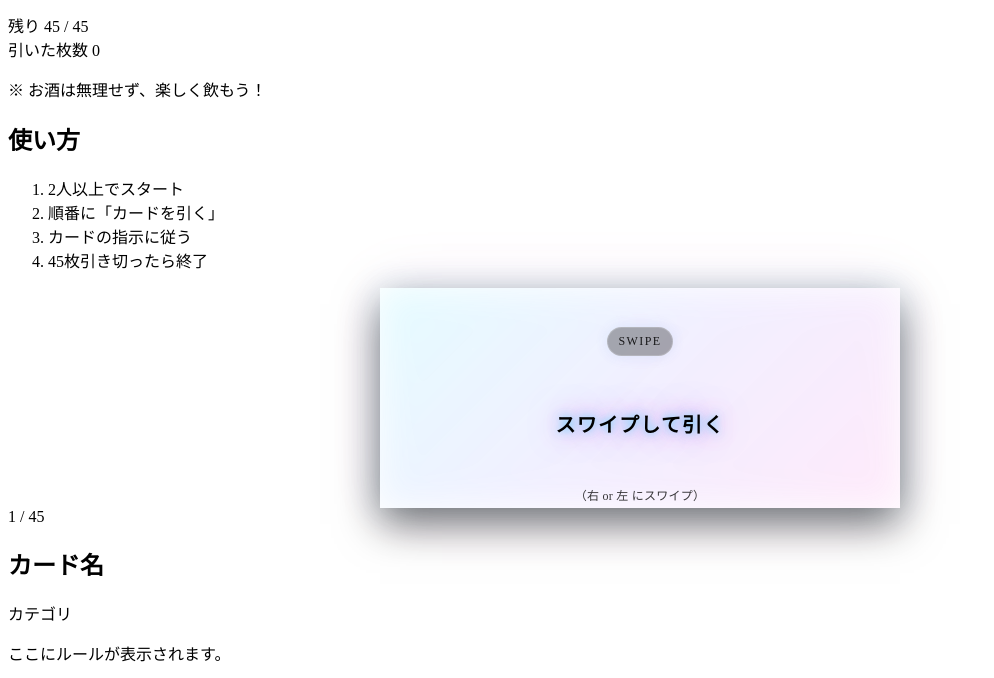
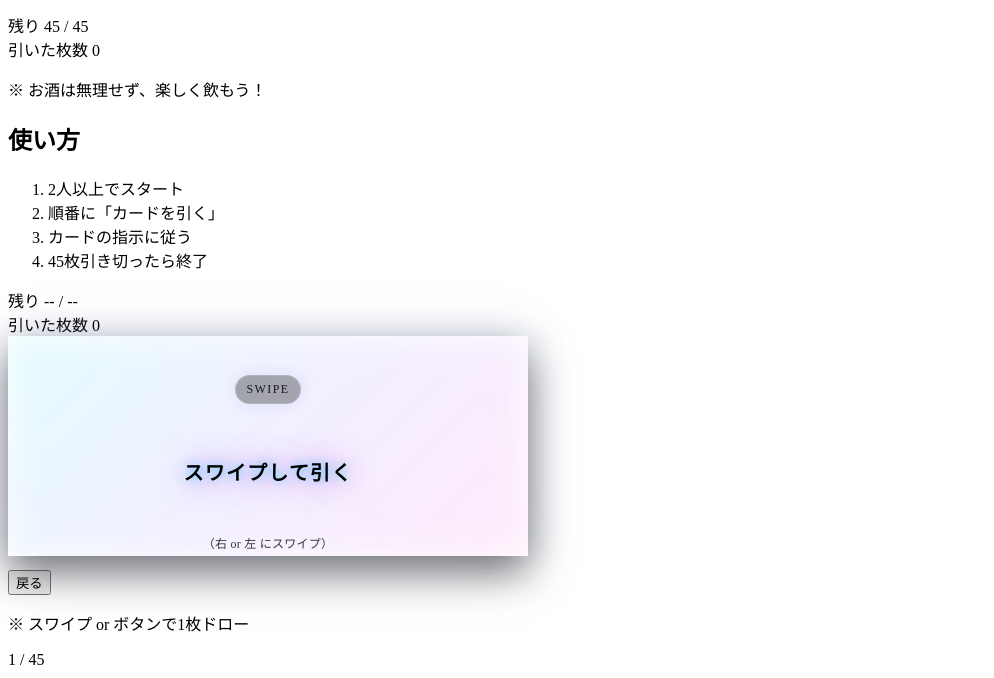
Before and after one commit to iguchin0308/drink-game-v2, a plain HTML site: page index.html in a window 1280 px wide. Shown: the part 116-794 px from the top of the page, without its empty margins (0-994 px from the left). Drawn offline with Linux system fonts and the light colour scheme.

Commit message:
Update index.html

```diff
--- a/index.html
+++ b/index.html
@@ -19,11 +19,13 @@
         <h1>つぶれちゃってもいいですか？</h1>
         <p class="sub">カードを引いて盛り上げよう（全<span id="total">--</span>枚）</p>
       </div>
-
     </header>
 
     <div class="screens" role="main" aria-label="飲みゲー本体">
 
+      <!-- =========================
+           1) デッキ画面（最初に出す）
+           ========================= -->
       <section id="screen-deck" class="screen screen-active" role="region" aria-label="カードを引く画面">
         <div class="card card-deck">
           <div class="deck-info" aria-label="デッキ情報">
@@ -33,7 +35,7 @@
 
           <button id="btn-draw" class="draw-btn" type="button">
             <span class="draw-btn__top">カードを引く</span>
-            <span class="draw-btn__bottom">タップして1枚ドロー</span>
+            <span class="draw-btn__bottom">タップしてスワイプ画面へ</span>
           </button>
 
           <p class="hint">※ お酒は無理せず、楽しく飲もう！</p>
@@ -48,9 +50,18 @@
             <li><span id="total5">--</span>枚引き切ったら終了</li>
           </ol>
         </div>
+      </section>
 
-        <!-- ===== Draw Screen（カードを引く画面）===== -->
-        <section id="draw-screen" class="draw-screen" aria-label="カードを引く画面">
+      <!-- =========================
+           2) ドロー画面（スワイプ）
+           ========================= -->
+      <section id="screen-draw" class="screen" role="region" aria-label="スワイプしてカードを引く画面">
+        <div class="card card-deck">
+          <div class="deck-info" aria-label="デッキ情報">
+            <div class="pill">残り <span id="remain_draw">--</span> / <span id="total_draw">--</span></div>
+            <div class="pill subtle">引いた枚数 <span id="drawn_draw">0</span></div>
+          </div>
+
           <div id="draw-card" class="draw-card" role="button" tabindex="0" aria-label="スワイプしてカードを引く">
             <div class="draw-card-inner">
               <div class="draw-badge">SWIPE</div>
@@ -60,16 +71,24 @@
           </div>
 
           <button id="btn-draw-swipe" class="btn-draw" type="button">カードを引く</button>
-        </section>
+
+          <div class="actions actions-one" style="margin-top: 14px;">
+            <button id="btn-draw-back" class="btn btn-ghost btn-full" type="button">戻る</button>
+          </div>
+
+          <p class="hint">※ スワイプ or ボタンで1枚ドロー</p>
+        </div>
       </section>
 
+      <!-- =========================
+           3) カード表示画面
+           ========================= -->
       <section id="screen-reveal" class="screen" role="region" aria-label="カード表示画面">
         <div class="card card-reveal">
           <div class="badge" aria-label="進行状況">
             <span id="card-index">1</span> / <span id="total3">--</span>
           </div>
 
-          <!-- ✅ classも必須（CSS効かせる） -->
           <div class="card-icon" id="card-icon" aria-hidden="true"></div>
 
           <div class="reveal-title">
@@ -92,6 +111,9 @@
         </div>
       </section>
 
+      <!-- =========================
+           4) 終了画面
+           ========================= -->
       <section id="screen-finished" class="screen" role="region" aria-label="終了画面">
         <div class="card card-finished">
           <h2>終了！</h2>
```
